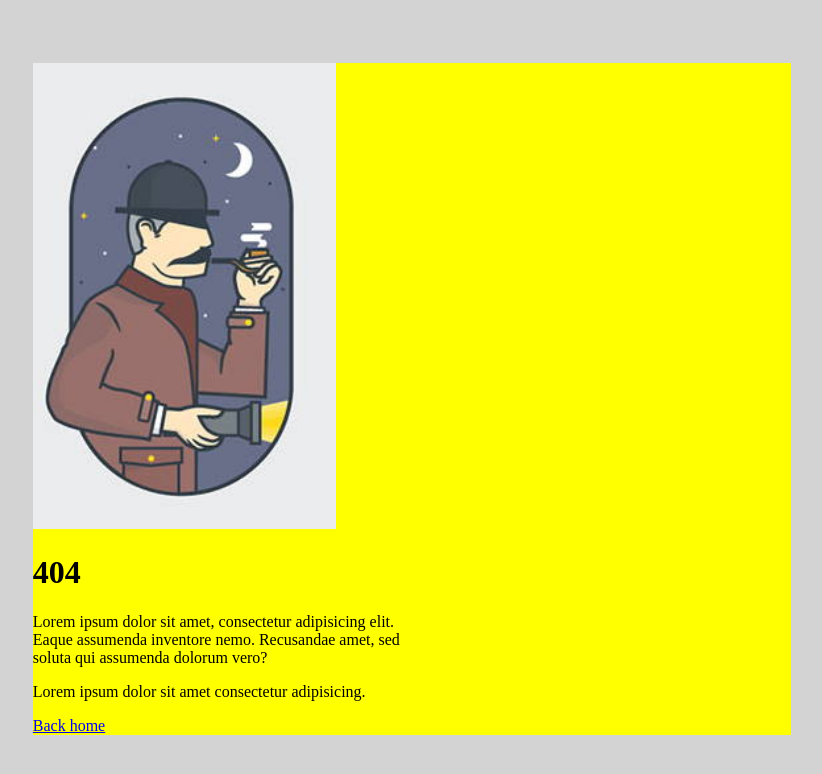
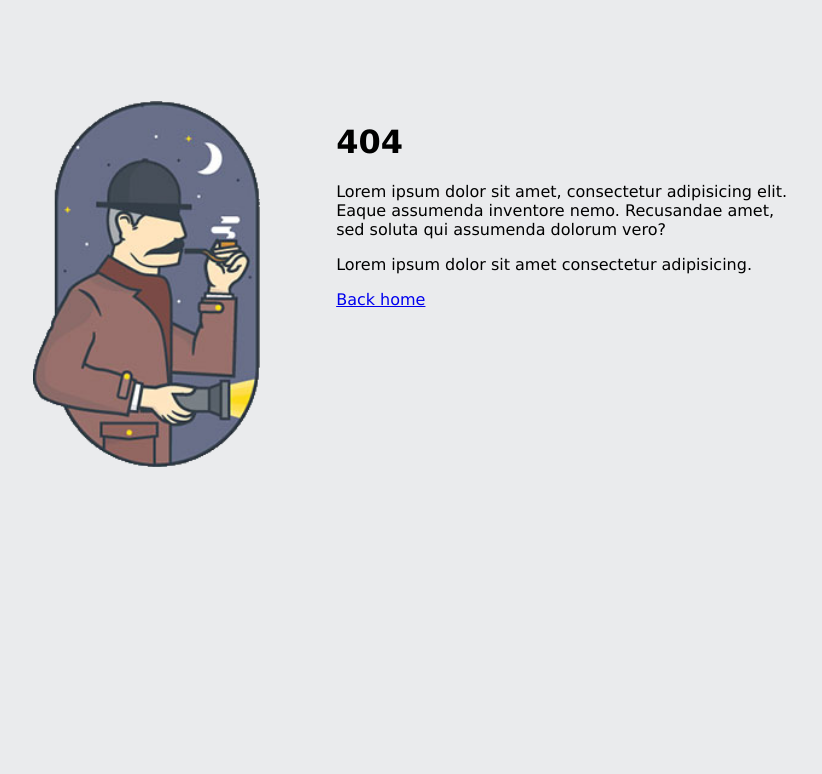
Before and after one commit to Tyroxy/2-serlokas, a website: page index.html in a window 1280 px wide. Shown: the whole page, without its empty margins (228-1050 px from the left). Drawn offline with Linux system fonts and the light colour scheme.

Commit message:
Font Style

```diff
--- a/index.html
+++ b/index.html
@@ -7,14 +7,14 @@
     <title>Serlokas</title>
 </head>
 
-<body style="background-color: lightgray;">
-    <main style="width: 60%; background-color: yellow; margin-left: 20%; margin-top: 5%;">
-        <img style="width: 40%;" src="serlokas_jpg.jpg" alt="Serlokas su pypke menesienoje">
-        <div style="width: 50%;">
-            <h1>404</h1>
-            <p>Lorem ipsum dolor sit amet, consectetur adipisicing elit. Eaque assumenda inventore nemo. Recusandae amet, sed soluta qui assumenda dolorum vero?</p>
-            <p>Lorem ipsum dolor sit amet consectetur adipisicing.</p>
-            <a href="#">Back home</a>
+<body style="background-color: #EAEBED;">
+    <main style="width: 60%; margin-left: 20%; margin-top: 8%;">
+        <img style="display: inline-block; width: 30%; float: left;" src="serlokas_png.png" alt="Serlokas su pypke menesienoje">
+        <div style="display: inline-block; width: 60%; float: right;">
+            <h1 style="font-family: Verdana, Geneva, Tahoma, sans-serif;">404</h1>
+            <p style="font-family: Verdana, Geneva, Tahoma, sans-serif;">Lorem ipsum dolor sit amet, consectetur adipisicing elit. Eaque assumenda inventore nemo. Recusandae amet, sed soluta qui assumenda dolorum vero?</p>
+            <p style="font-family: Verdana, Geneva, Tahoma, sans-serif;">Lorem ipsum dolor sit amet consectetur adipisicing.</p>
+            <a style="font-family: Verdana, Geneva, Tahoma, sans-serif; display: inline-block;" href="#">Back home</a>
         </div>
     </main>
 
@@ -28,15 +28,33 @@ STILIAUS SAVYBES (struktura):
 1) stiliaus-savybe: reiksme;
 2) savybe: reiksme;
 
-
 example
 background-color: lightgray;
 color: black;
 
 Elementu tarpusavio atsistumimas
-margin: 20%         <-- visomis kryptimis aplink elementa
+margin: 20%           <-- visomis kryptimis aplink elementa
 margin-top: 20%
 margin-right: 20%
 margin-bottom: 20%
 margin-left: 20%
+
+Atvaizdavimo budas:
+display: block;        <-- stulpeliu
+display: inline;       <-- eilute, bet tekstas sklandziai persikelia i nauja eilute
+display: inline-block; <-- eilute, max plotis iki tevo ribu, bet nepersikelineja i naujas eilutes
+
+Sventa Marija:
+display: inline-block;
+width: 100%;
+float: left;
+
+clearfix - ULTIMATE BAN!!! vietoj jos elementams reikia tiesiog prirasyti -> display: inline-block;
+
+SPALVOS
+background-color: rgb(234, 235, 237)  -> (RGB)
+background-color: hsl(220, 1%, 92%)   -> (HSV)
+background-color: #EAEBED             -> (HEX)
+
+
  -->
```
Also changed, not shown: serlokas_png.png (added).
